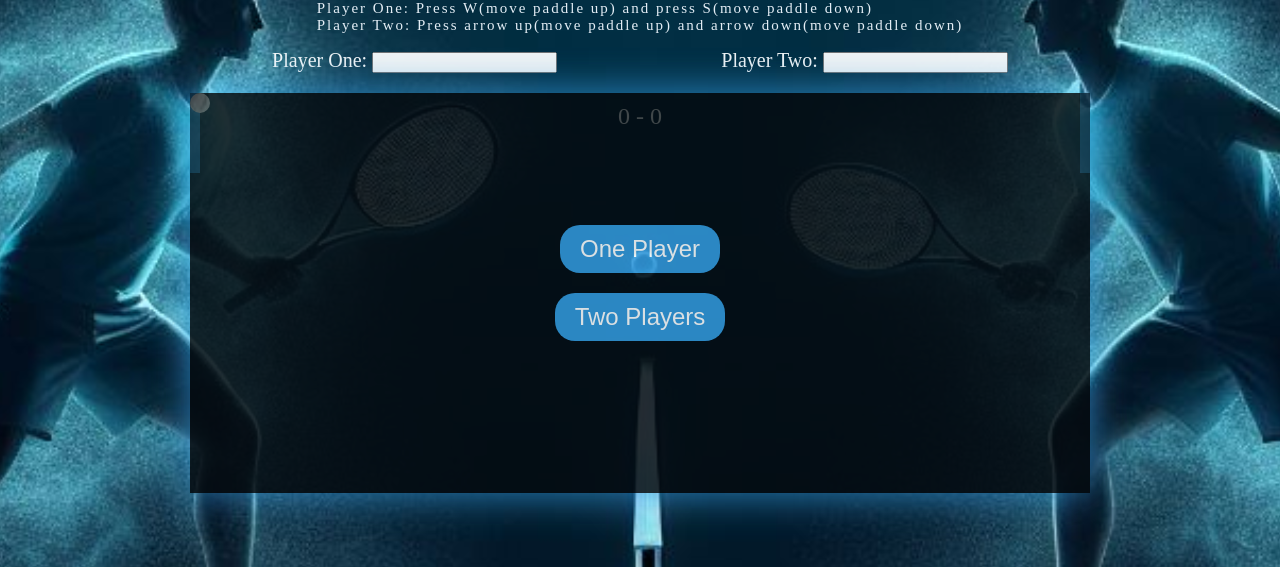
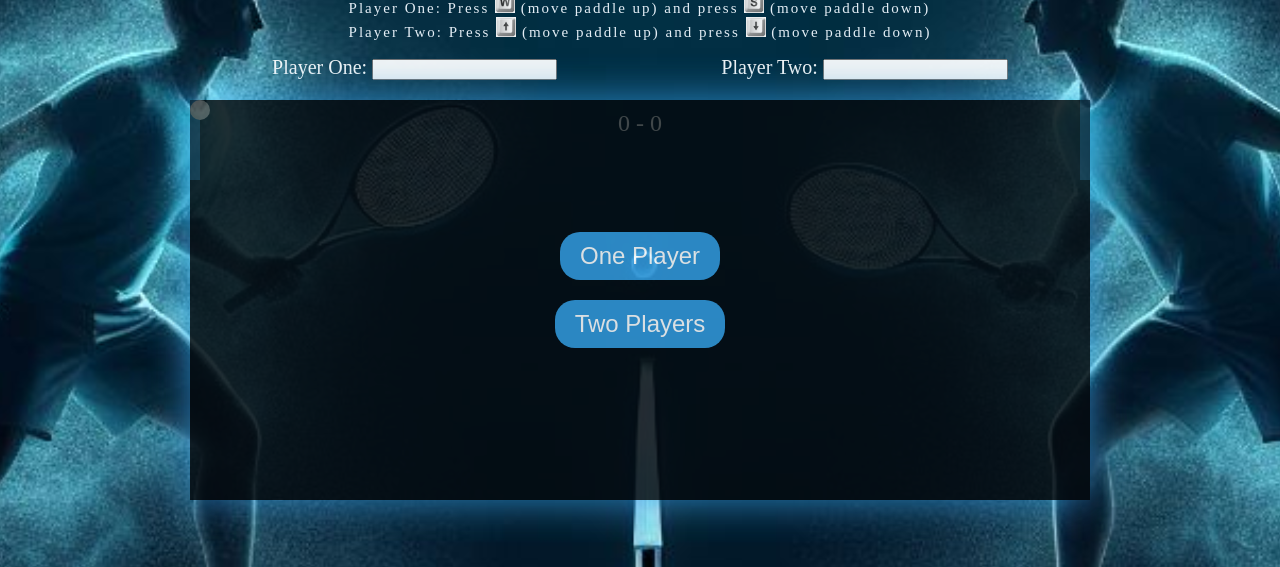
Before and after one commit to estanislaumendes/Ironpong, a plain HTML site: page index.html in a window 1280 px wide. Shown: the part 233-800 px from the top of the page. Drawn offline with Linux system fonts and the light colour scheme.

Commit message:
added keys img

```diff
--- a/docs/styles/style.css
+++ b/docs/styles/style.css
@@ -48,6 +48,10 @@ body {
   position: relative;
   font-size: 30px;
   margin-bottom: 5px;
+}
+.keys {
+  width: 20px;
+  padding-bottom: 0px;
 }
 .instructions-p {
   color: aliceblue;
--- a/index.html
+++ b/index.html
@@ -16,10 +16,17 @@
           <h1 id="game-name">IRON PONG</h1>
           <h2 class="instructions">Instructions:</h2>
           <p class="instructions-p">
-            Player One: Press W(move paddle up) and press S(move paddle down)
+            Player One: Press
+            <img class="keys" src="docs/images/keyboard_key_w.png" alt="" />
+            (move paddle up) and press
+            <img class="keys" src="docs/images/keyboard_key_s.png" alt="" />
+            (move paddle down)
             <br />
-            Player Two: Press arrow up(move paddle up) and arrow down(move
-            paddle down)
+            Player Two: Press
+            <img class="keys" src="docs/images/keyboard_key_up.png" alt="" />
+            (move paddle up) and press
+            <img class="keys" src="docs/images/keyboard_key_down.png" alt="" />
+            (move paddle down)
           </p>
         </div>
       </header>
```
Also changed, not shown: docs/images/keyboard_key_down.png (added), docs/images/keyboard_key_s.png (added), docs/images/keyboard_key_up.png (added), docs/images/keyboard_key_w.png (added).
